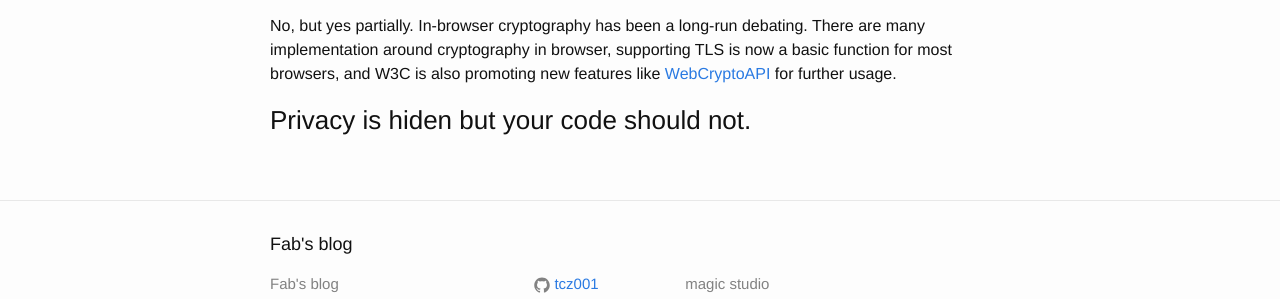
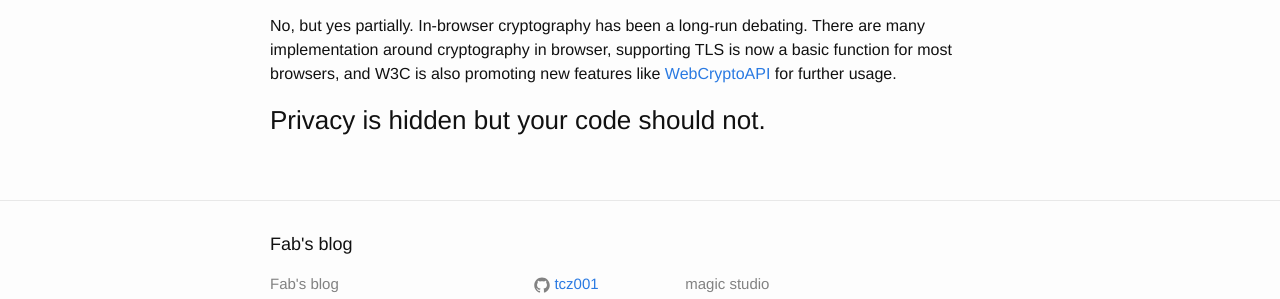
Before and after one commit to tcz001/tcz001.github.io, a Jekyll site: the page built from _posts/2015-06-03-muscling-up-privacy.md, in a window 1280 px wide. Shown: the part 975-1274 px from the top of the page. Built offline with Jekyll 4.4.1, drawn with Linux system fonts in a browser that asks for light colours.

Commit message:
Updated 2015-06-03-muscling-up-privacy.md

```diff
--- a/_posts/2015-06-03-muscling-up-privacy.md
+++ b/_posts/2015-06-03-muscling-up-privacy.md
@@ -29,4 +29,4 @@ The more insidious problem in the subject of anonymity privacy is not so much wh
 
 No, but yes partially. In-browser cryptography has been a long-run debating. There are many implementation around cryptography in browser, supporting TLS is now a basic function for most browsers, and W3C is also promoting new features like [WebCryptoAPI](http://www.w3.org/TR/WebCryptoAPI/) for further usage.
 
-### Privacy is hiden but your code should not.
+### Privacy is hidden but your code should not.
```
